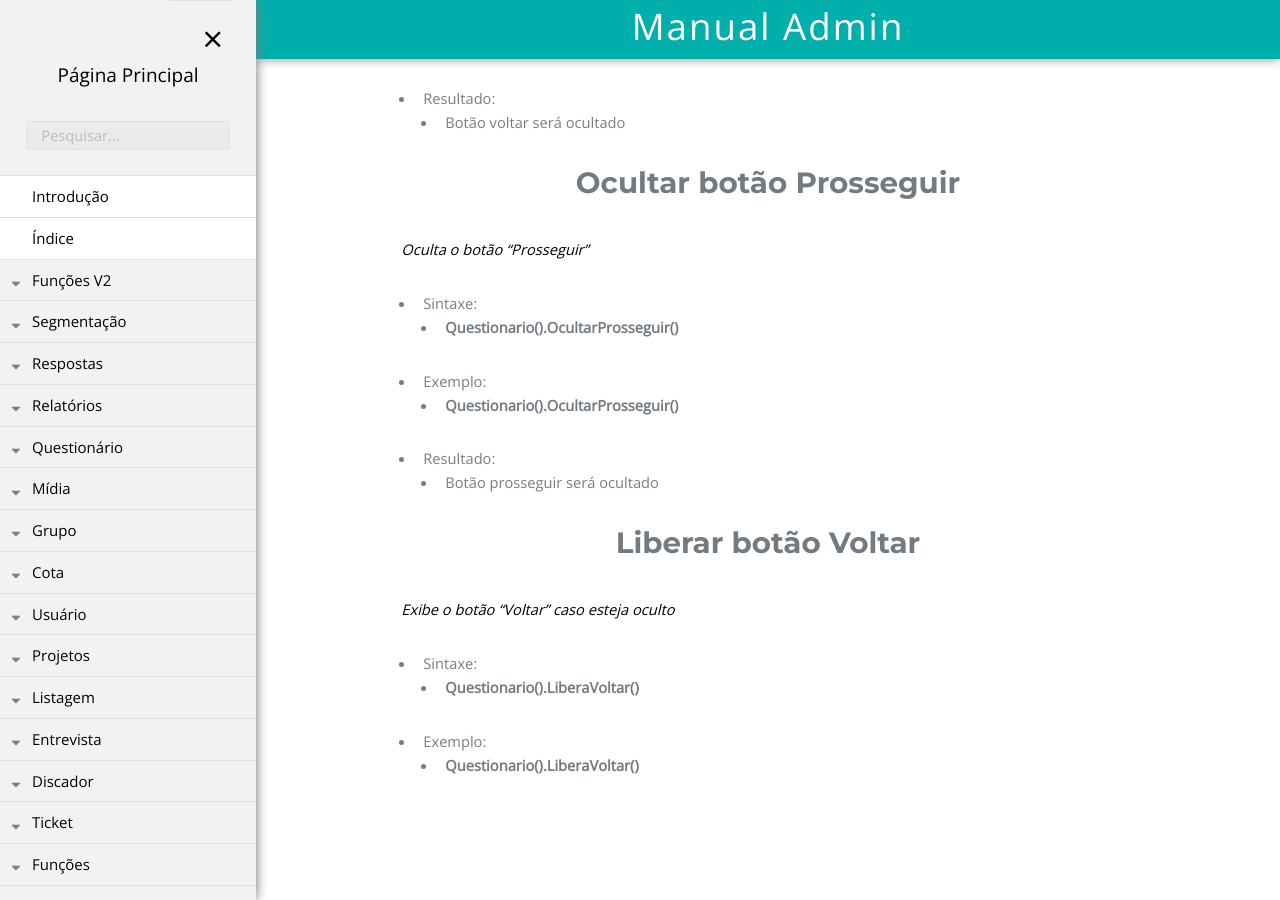
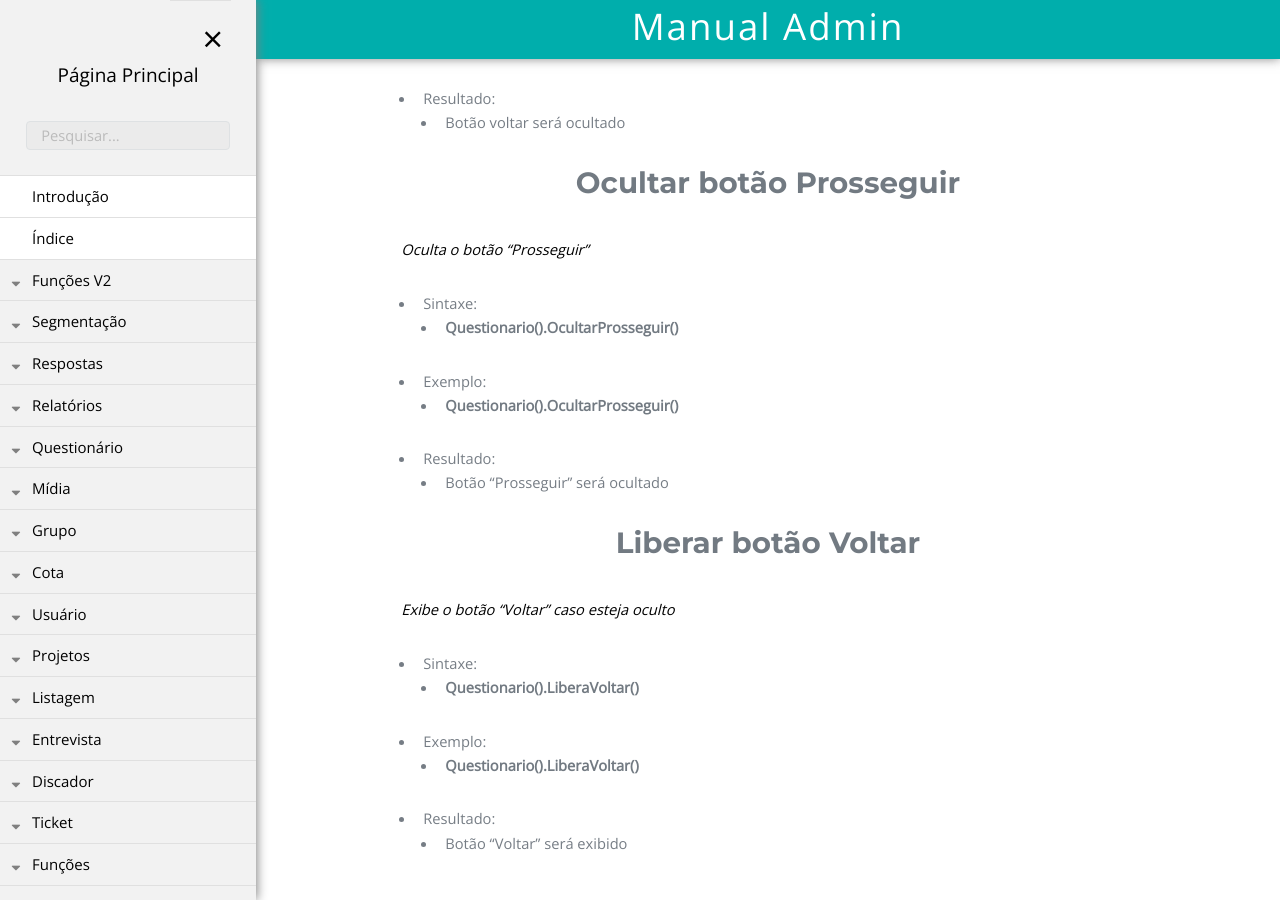
Before and after one commit to rogerio-figueiredo-hsr/hsrtechonline.github.io, a Jekyll site: the page built from _posts/2019-03-29-questionario.md, in a window 1280 px wide and 900 px high, scrolled down 1788 px. Built offline with Jekyll 4.4.1, drawn with Linux system fonts in a browser that asks for light colours.

Commit message:
Update 2019-03-29-questionario.md

```diff
--- a/_posts/2019-03-29-questionario.md
+++ b/_posts/2019-03-29-questionario.md
@@ -62,7 +62,7 @@ pasta: "funcoesv2"
 - Exemplo:
     - **Questionario().OcultarProsseguir()**
 - Resultado:
-    - Botão prosseguir será ocultado
+    - Botão "Prosseguir" será ocultado
 
 # Liberar botão Voltar
 *Exibe o botão "Voltar" caso esteja oculto*
@@ -70,3 +70,5 @@ pasta: "funcoesv2"
     - **Questionario().LiberaVoltar()**
 - Exemplo:
     - **Questionario().LiberaVoltar()**
+- Resultado:
+    - Botão "Voltar" será exibido
```
